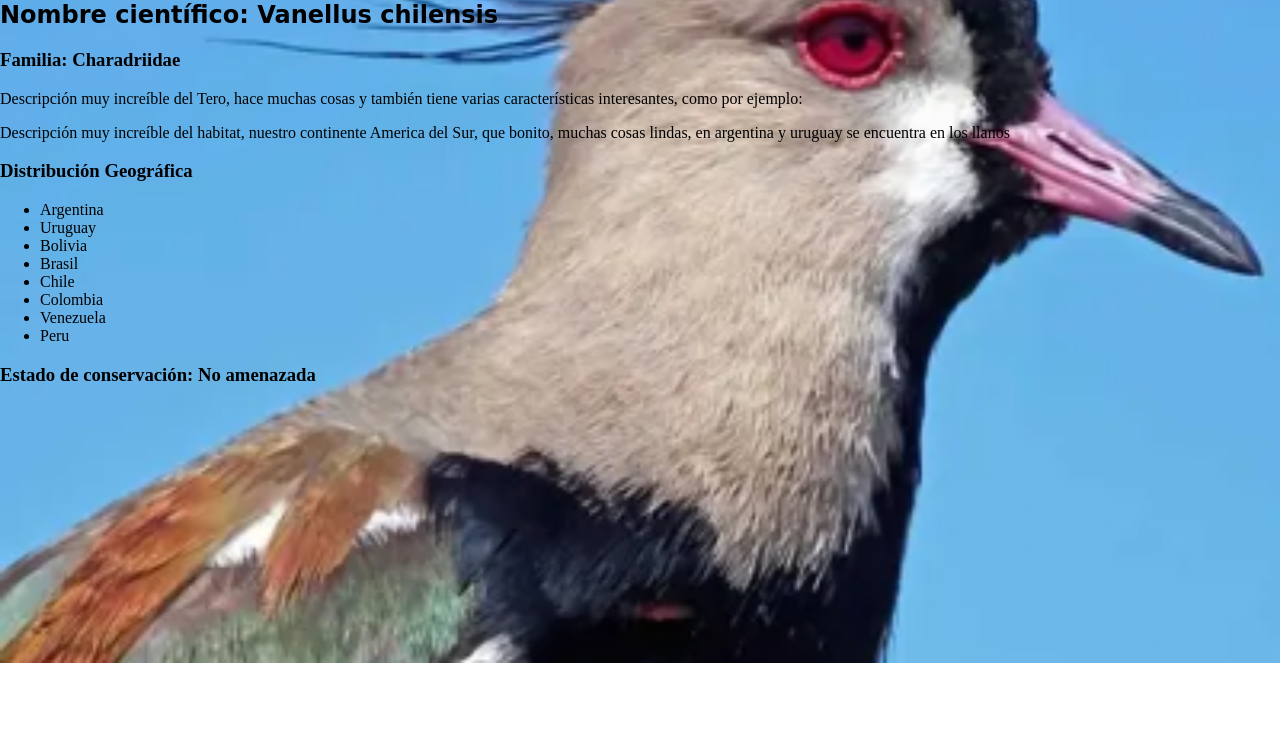
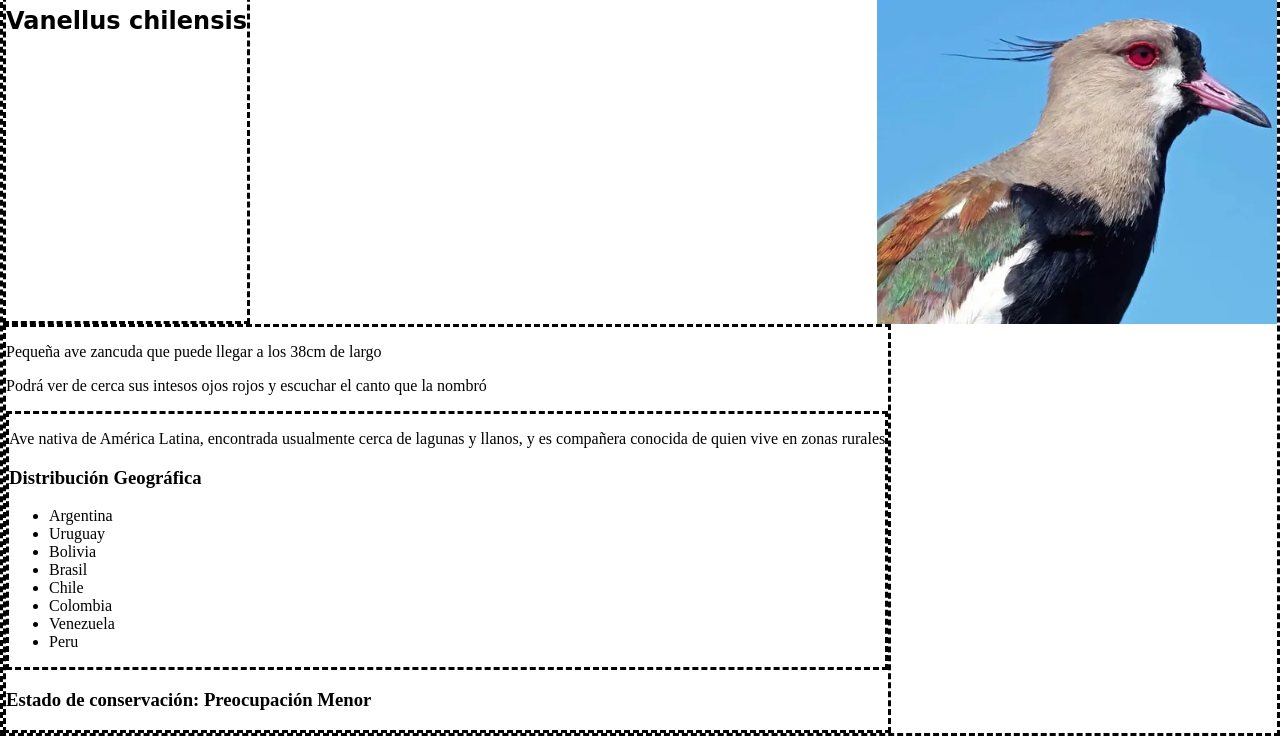
Before and after one commit to DiegoGalvan421/LabTpFInal, a plain HTML site: page AnimalesDetallados.html in a window 1280 px wide. Shown: the part 137-873 px from the top of the page. Before the commit the page ends 800 px from the top, so only its background shows below. Drawn offline with Linux system fonts and the light colour scheme.

Commit message:
FlexBox 1 AM me quiero matar

```diff
--- a/AnimalesDetallados.html
+++ b/AnimalesDetallados.html
@@ -23,22 +23,21 @@
 
 
     </nav>
-
+    <div class="InfoGeneral">
         <!-- imágen del animal aqui (o talvez sea el fondo de la página)-->
+        <div class="nombres">
           <h1>Tero</h1>
-    <h2 class="NombreCientifico">Nombre científico: Vanellus chilensis</h2>
-    <h3>Familia: Charadriidae</h3>
-    <section class="Descripción principal">
+          <h2 class="NombreCientifico">Vanellus chilensis</h2>
+        </div>
+        <img src="imagenes/Tero.png">
+        <div class="DescripcionPrincipal">
           <p>
-        Descripción muy increíble del Tero, hace muchas cosas y también tiene
-        varias características interesantes, como por ejemplo:
+            Pequeña ave zancuda que puede llegar a los 38cm de largo
           </p>
-    </section>
-    <section class="Descripción Habitat">
+          <p>Podrá ver de cerca sus intesos ojos rojos y escuchar el canto que la nombró</p>
+      <div class="DescripcionHabitat">
         <p>
-        Descripción muy increíble del habitat, nuestro continente America del
-        Sur, que bonito, muchas cosas lindas, en argentina y uruguay se
-        encuentra en los llanos
+          Ave nativa de América Latina, encontrada usualmente cerca de lagunas y llanos, y es compañera conocida de quien vive en zonas rurales
         </p>
         <h3>Distribución Geográfica</h3>
         <ul>
@@ -51,8 +50,9 @@
           <li>Venezuela</li>
           <li>Peru</li>
         </ul>
-    </section>
+      </div>
 
-    <h3>Estado de conservación: No amenazada</h3>
+      <h3 class="EstadoConservacion">Estado de conservación: Preocupación Menor</h3>
+    </div>
   </body>
 </html>
--- a/Detalles.css
+++ b/Detalles.css
@@ -1,11 +1,30 @@
 /* de esta forma se insertan imagenes como fondo*/
 .Detalle {
-  background-image: url(imagenes/Tero.png);
+  /*background-image: url(imagenes/Tero.png);
   background-repeat: no-repeat;
   background-position: center;
   background-size: cover;
+  height: 100vh;*/
   margin: 0;
-  height: 100vh;
+}
+
+.InfoGeneral{
+  display:flex;
+  border-style:dashed;
+  justify-content: space-between;
+  flex-wrap: wrap;
+}
+
+.nombres {
+  border-style: dashed;
+}
+
+.DescripcionPrincipal {
+  border-style: dashed;
+}
+
+.DescripcionHabitat {
+  border-style: dashed;
 }
 
 .NombreCientifico {
```
Lines whose indentation alone changed are shown as unchanged.
